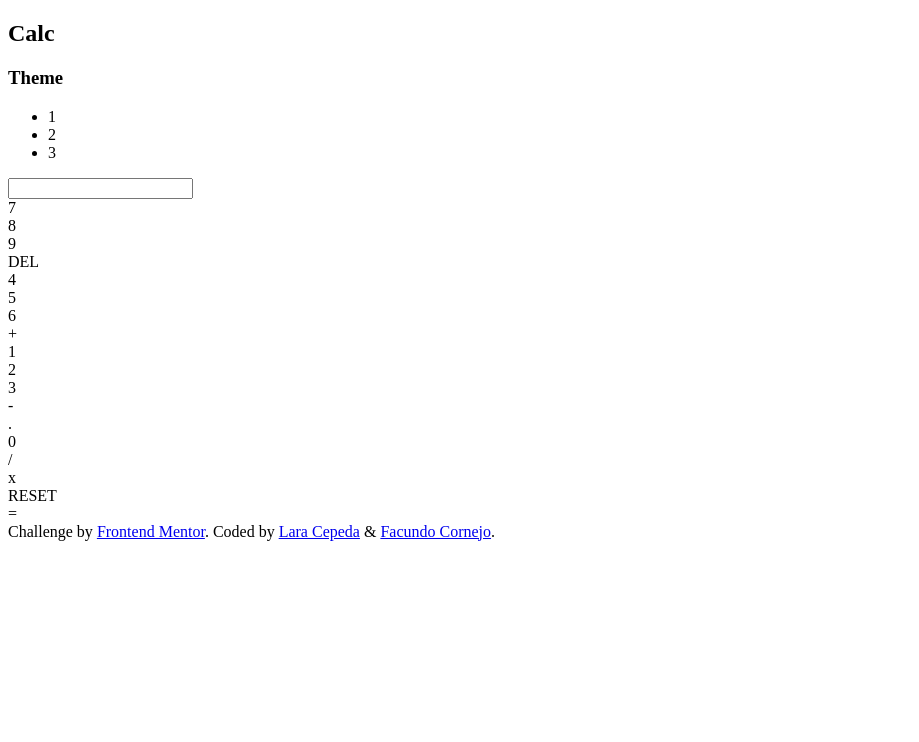
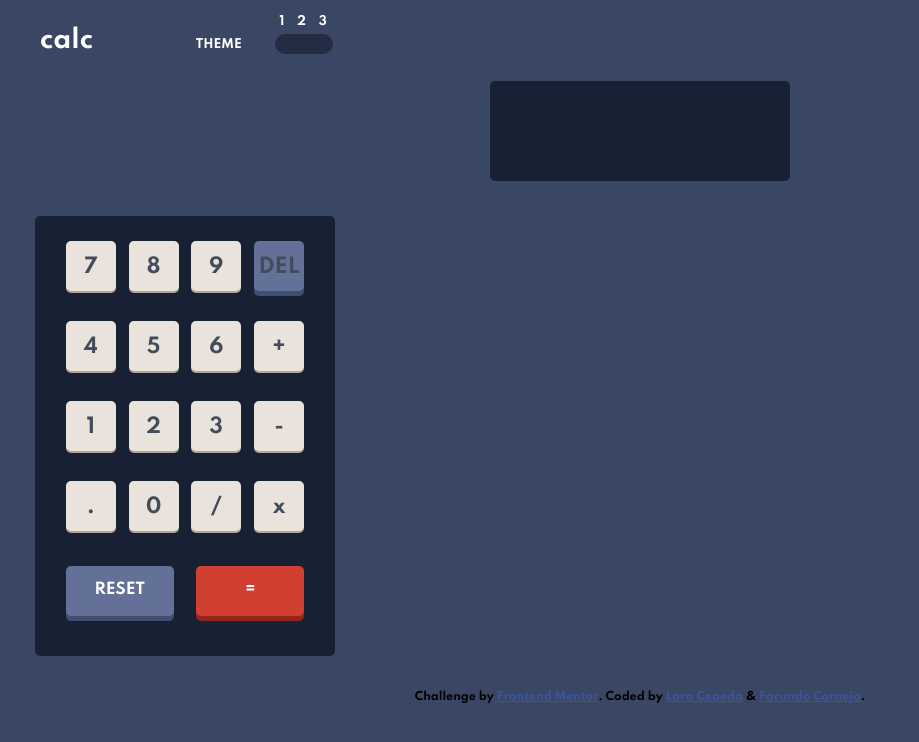
Before and after one commit to VLADINE/Calc-Project, a plain HTML site: page WorkSpace/mobile.html in a window 1280 px wide. Shown: the whole page, without its empty margins (0-919 px from the left). Drawn offline with Linux system fonts and the light colour scheme.

Commit message:
Changes in HTML and Adding Code in CSS

```diff
--- a/WorkSpace/mobile.css
+++ b/WorkSpace/mobile.css
@@ -1,6 +1,7 @@
 :root {
     /* colores que vamos a colocar en nuestro proyecto
     mobile 375px*/
+    /*Theme One (1)*/
     --background-one-main: hsl(222, 26%, 31%);
     --background-one-togglekeypad: hsl(223, 31%, 20%);
     --background-one-screen: hsl(224, 36%, 15%);
@@ -12,6 +13,7 @@
     --key-one-whiteshadow: hsl(28, 16%, 65%);
     --numbers-one-black: hsl(221, 14%, 31%);
     --numbers-one-white: white;
+    /*Theme Two (2)*/
     --background-two-main: hsl(0, 0%, 90%);
     --background-two-togglekeypad: hsl(0, 5%, 81%);
     --background-two-screen: hsl(0, 0%, 93%);
@@ -22,6 +24,7 @@
     --key-two-numbers: hsl(45, 7%, 89%);
     --key-two-numbershadow: hsl(35, 11%, 61%);
     --numbers-two-dark: hsl(60, 10%, 19%);
+    /*Theme Three (3)*/
     --background-three-main: hsl(268, 75%, 9%);
     --background-three-togglekeypadscreen: hsl(268, 71%, 12%);
     --key-three-delreset: hsl(281, 89%, 26%);
@@ -45,11 +48,168 @@ html {
     font-family: 'Spartan', sans-serif;
     font-weight: 700;
 }
+
+/*FIRST THEME*/
+
 body {
     background: var(--background-one-main);
 }
 
-.section-header h1 {}
+.section-header h1 {
+    margin: 2.5rem 4rem;
+    display: inline-block;
+    position: relative;
+    font-size: 2.5rem;
+    color: var(--numbers-one-white);
+}
+
+.section-header h3 {
+    display: inline-block;
+    position: relative;
+    left: 6rem;
+    font-size: 1.2rem;
+    font-weight: 400;
+    color: var(--numbers-one-white);
+}
+
+.section-header-theme {
+    position: relative;
+    display: inline-block;
+    left: 9rem;
+}
+
+.section-header-theme  nav li{
+    margin: 0.5rem;
+    display: inline;
+    color: var(--numbers-one-white);
+    font-size: 1.2rem;
+    list-style: none;
+}
+
+.seccion-header-bottom{
+    height: 2rem;
+    width: 5.8rem;
+    margin-top: 0.5rem;
+    border-radius: 50px;
+    position: relative;
+    cursor: pointer;
+}
+
+.seccion-header-bottom input {
+    height: 2rem;
+    width: 5.8rem;
+    border-radius: 50px;
+    border: none;
+    outline: none;
+    background: var(--background-one-togglekeypad);
+}
+
+.section-input-outcome {
+    color: white;
+    text-align: center;
+    cursor: text;
+}
+
+.section-input-outcome input {
+    height: 10rem;
+    width: 30rem;
+    padding: 2rem;
+    position: relative;
+    font-family: 'Spartan', sans-serif;
+    font-size: 3rem;
+    text-align: right;
+    color: white;
+    background: var(--background-one-screen);
+    border-radius: 5px;
+    border: none;
+    outline: none;
+
+}
+
+.section-main-calc {
+    height: 44rem;
+    width: 30rem;
+    margin: 3.5rem;
+    padding: 2rem;
+    position: relative;
+    background: var(--background-one-screen);
+    border-radius: 5px;
+
+}
+
+.div-row-buttons {
+    height: 8rem;
+    width: 26rem;
+    display: block;
+    text-align: center;
+}
+
+.div-button-calc {
+    height: 5rem;
+    width: 5rem;
+    margin: 0.5rem;
+    background: var(--key-one-white);
+    box-shadow: 0 0.2rem 0 0 var(--key-one-whiteshadow);
+    display: inline-block;
+    border-radius: 5px;
+    cursor: pointer;
+}
+
+.div-button-calc p {
+    padding-top: 1.5rem;
+    color: var(--numbers-one-black);
+    font-size: 2rem;
+    text-align: center;
+    vertical-align: middle;
+}
+
+#div-button-del {
+    color: white;
+    background: var(--key-one-delreset);
+    box-shadow: 0 0.5rem 0 0 var(--key-one-delresetshadow);
+}
+
+#div-button-del p {
+
+}
+
+.div-button-reset {
+    height: 5rem;
+    width: 10.8rem;
+    margin:1rem;
+    padding-top: 1.5rem;
+    display: inline-block;
+    border-radius: 5px;
+    background: var(--key-one-delreset);
+    box-shadow: 0 0.5rem 0 0 var(--key-one-delresetshadow);
+    cursor: pointer;
+}
+
+.div-button-reset p{
+    font-size: 1.5rem;
+    color: white;
+    text-align: center;
+
+}
+
+.div-button-equal {
+    height: 5rem;
+    width: 10.8rem;
+    margin:1rem;
+    padding-top: 1.5rem;
+    display: inline-block;
+    border-radius: 5px;
+    background: var(--key-one-red);
+    box-shadow: 0 0.5rem 0 0 var(--key-one-redshadow);
+    cursor: pointer;
+}
+
+.div-button-equal p{
+    font-size: 1.5rem;
+    color: white;
+    text-align: center;
+
+}
 
 /*A partir de acá se puede empezar a agregar el código CSS para agregar estilo al HTML*/
 .attribution {
--- a/WorkSpace/mobile.html
+++ b/WorkSpace/mobile.html
@@ -5,7 +5,10 @@
         <meta name="viewport" content="width=device-width, user-scalable=no, initial-scale=1.0, maximum-scale=1.0, minimum-scale=1.0">
         <meta name="description" content="A little Calculator for you">
         <link rel="icon" type="image/png" sizes="32x32" href="./images/favicon-32x32.png">
-    <link rel="stylesheet" type="text/stylesheet" href="./mobile.css">
+        <link rel="stylesheet" href="./mobile.css">
+        <link rel="preconnect" href="https://fonts.googleapis.com">
+<link rel="preconnect" href="https://fonts.gstatic.com" crossorigin>
+<link href="https://fonts.googleapis.com/css2?family=Spartan:wght@700&display=swap" rel="stylesheet">
         <title>Calculator App</title>
     </head>
     <body>
@@ -14,11 +17,11 @@
         y ademas porque va a ir a la parte de arriba, asi que lo vamos a llamar por su contenido
         es decir section más el header ya que es lo que propiamente va a ir arriba -->
         <section class="section-header">
-            <h1>Calc</h1>
-            <h3>Theme</h3>
+            <h1>calc</h1>
+            <h3>THEME</h3>
             <!--este div tiene que estar relacionado con la caja que vamos a mover a la izquierda.
             Lala: lo demas no le pongo clase porque vamos a usar la especificidad de CSS y HTML para
-            nombrarlo. Despues las clases de abajo el conetenido section, nuestro lugar header y
+            nombrarlo. Despues las clases de abajo el coneteniudo section, nuestro lugar header y
             posteriormente el uso dado que va a recirbir.-->
             <div class="section-header-theme">
                 <nav>
@@ -32,6 +35,7 @@
             si le colocas el mismo nombre al id y a la class. Cuestion esta dentro de una seccion, que va adentro de
             el header que a su vez cumple su fincion como boton-->
                 <div class="seccion-header-bottom" id="seccion-header-bottom"><!--En este div hay que colocar un boton circular que se mueva en 3 opciones y un ID para identificarlo tanto en CSS cómo en JS-->
+                    <input type="text">
                 </div>
             </div>
         </section>
@@ -47,33 +51,33 @@
                 tanto las filas como los botones individuales, a excepción de los que llevan un color aparte o sean de diferente tamaño
               Lala: aca no se puede usar la especificidad de CSS porque hay muchos divs, entonces
             cada uno tiene su clase para que sea más facil encontrarlos. row es linea, estan adentro de un div y el numero de linea.-->
-            <div class="div-rowone"><!--fila 1-->
-                <div><span>7</span></div>
-                <div><span>8</span></div>
-                <div><span>9</span></div>
-                <div><span>DEL</span></div> <!--diferente color-->
+            <div class="div-row-buttons"><!--fila 1-->
+                <div class="div-button-calc"><p>7</p></div>
+                <div class="div-button-calc"><p>8</p></div>
+                <div class="div-button-calc"><p>9</p></div>
+                <div class="div-button-calc" id="div-button-del"><p>DEL</p></div> <!--diferente color-->
             </div>
-            <div class="div-rowtwo"><!--fila 2-->
-                <div><span>4</span></div>
-                <div><span>5</span></div>
-                <div><span>6</span></div>
-                <div><span>+</span></div>
+            <div class="div-row-buttons"><!--fila 2-->
+                <div class="div-button-calc"><p>4</p></div>
+                <div class="div-button-calc"><p>5</p></div>
+                <div class="div-button-calc"><p>6</p></div>
+                <div class="div-button-calc"><p>+</p></div>
             </div>
-            <div class="div-rowthree"><!--fila 3-->
-                <div><span>1</span></div>
-                <div><span>2</span></div>
-                <div><span>3</span></div>
-                <div><span>-</span></div>
+            <div class="div-row-buttons"><!--fila 3-->
+                <div class="div-button-calc"><p>1</p></div>
+                <div class="div-button-calc"><p>2</p></div>
+                <div class="div-button-calc"><p>3</p></div>
+                <div class="div-button-calc"><p>-</p></div>
             </div>
-            <div class="div-rowfour"><!--fila 4-->
-                <div><span>.</span></div>
-                <div><span>0</span></div>
-                <div><span>/</span></div>
-                <div><span>x</span></div>
+            <div class="div-row-buttons"><!--fila 4-->
+                <div class="div-button-calc"><p>.</p></div>
+                <div class="div-button-calc"><p>0</p></div>
+                <div class="div-button-calc"><p>/</p></div>
+                <div class="div-button-calc"><p>x</p></div>
             </div>
-            <div class="div-rowfive"> <!--fila 5--><!--esta fila y estos dos botones individuales tienen que llamarse diferente, por tener color y tamaño diferentes-->
-                <div><span>RESET</span></div>
-                <div><span>=</span></div>
+            <div class="div-row-buttons"> <!--fila 5--><!--esta fila y estos dos botones individuales tienen que llamarse diferente, por tener color y tamaño diferentes-->
+                <div class="div-button-reset"><p>RESET</p></div>
+                <div class="div-button-equal"><p>=</p></div>
             </div>
         </section>
      </main>
```
Lines whose indentation alone changed are shown as unchanged.
